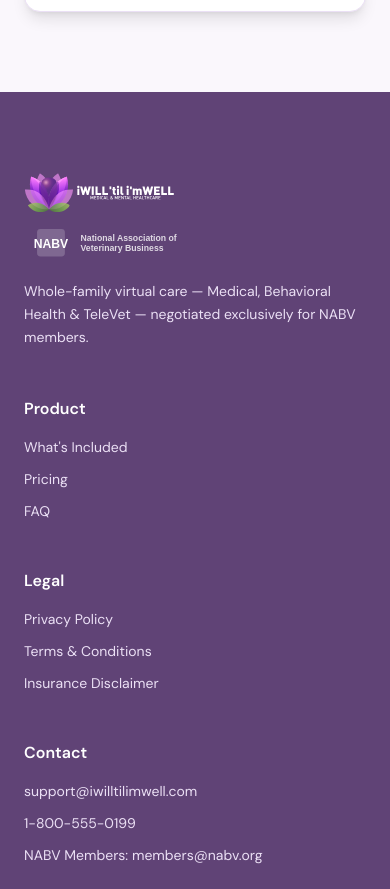
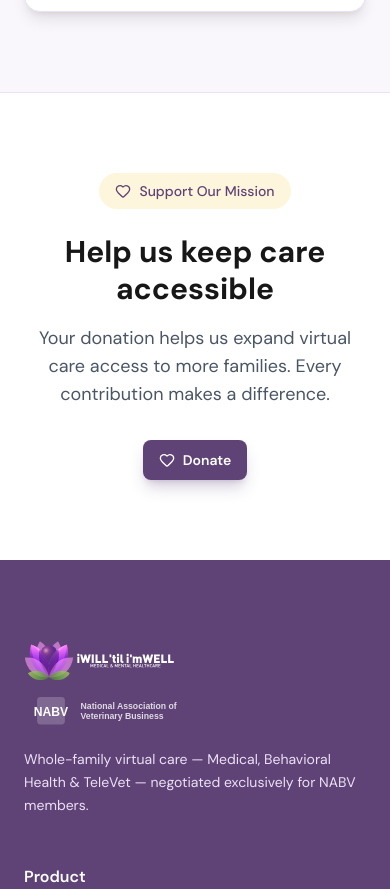
Before and after one commit to teqdeft/NABV, a Next.js app: page / in a window 390 px wide. Shown: the part 8254-9143 px from the top of the page. Built offline with nearby package versions, Linux system fonts and the light colour scheme; no server answers.

Commit message:
papal added

```diff
--- a/src/app/page.tsx
+++ b/src/app/page.tsx
@@ -8,6 +8,7 @@
 import { Testimonial } from "@/components/Testimonial";
 import { FAQ } from "@/components/FAQ";
 import { UnlockForm } from "@/components/UnlockForm";
+import { DonateSection } from "@/components/DonateSection";
 import { Footer } from "@/components/Footer";
 
 export default function Home() {
@@ -24,6 +25,7 @@
         <Testimonial />
         <FAQ />
         <UnlockForm />
+        <DonateSection />
       </main>
       <Footer />
     </div>
--- /dev/null
+++ b/src/components/DonateSection.tsx
@@ -0,0 +1,49 @@
+"use client";
+
+import { Heart } from "lucide-react";
+import { Button } from "@/components/ui/button";
+
+export function DonateSection() {
+  const paypalDonateUrl =
+    process.env.NEXT_PUBLIC_PAYPAL_DONATE_URL ??
+    "https://www.paypal.com/ncp/payment/83ZFTP5CLTNF4";
+
+  return (
+    <section
+      className="section-padding bg-white border-t border-primary-100"
+      aria-labelledby="donate-heading"
+    >
+      <div className="container-main">
+        <div className="max-w-3xl mx-auto text-center">
+          <div className="inline-flex items-center gap-2 bg-warm-bg text-primary px-4 py-2 rounded-full text-sm font-medium mb-6">
+            <Heart className="w-4 h-4" aria-hidden="true" />
+            <span>Support Our Mission</span>
+          </div>
+
+          <h2
+            id="donate-heading"
+            className="text-3xl lg:text-4xl font-bold leading-tight text-foreground mb-4"
+          >
+            Help us keep care accessible
+          </h2>
+
+          <p className="text-lg text-gray-600 mb-8">
+            Your donation helps us expand virtual care access to more families.
+            Every contribution makes a difference.
+          </p>
+
+          <Button
+            variant="accent"
+            className="w-auto"
+            onClick={() =>
+              window.open(paypalDonateUrl, "_blank", "noopener,noreferrer")
+            }
+          >
+            <Heart className="w-4 h-4" aria-hidden="true" />
+            Donate
+          </Button>
+        </div>
+      </div>
+    </section>
+  );
+}
--- a/src/components/Header.tsx
+++ b/src/components/Header.tsx
@@ -4,6 +4,10 @@
 import Image from "next/image";
 
 export function Header() {
+  const paypalDonateUrl =
+    process.env.NEXT_PUBLIC_PAYPAL_DONATE_URL ??
+    "https://www.paypal.com/ncp/payment/83ZFTP5CLTNF4";
+
   return (
     <header className="sticky top-0 z-50 bg-white/95 backdrop-blur-sm border-b border-primary-100">
       <div className="container-main flex items-center justify-between h-20 gap-4">
@@ -60,6 +64,7 @@
           >
             Sign In
           </Button>
+
           <Button
             variant="accent"
             className="w-auto"
@@ -69,6 +74,15 @@
           >
             Get Started
           </Button>
+          <Button
+            variant="outline"
+            className="hidden sm:inline-flex"
+            onClick={() =>
+              window.open(paypalDonateUrl, "_blank", "noopener,noreferrer")
+            }
+          >
+            Donate
+          </Button>
         </div>
       </div>
     </header>
```
